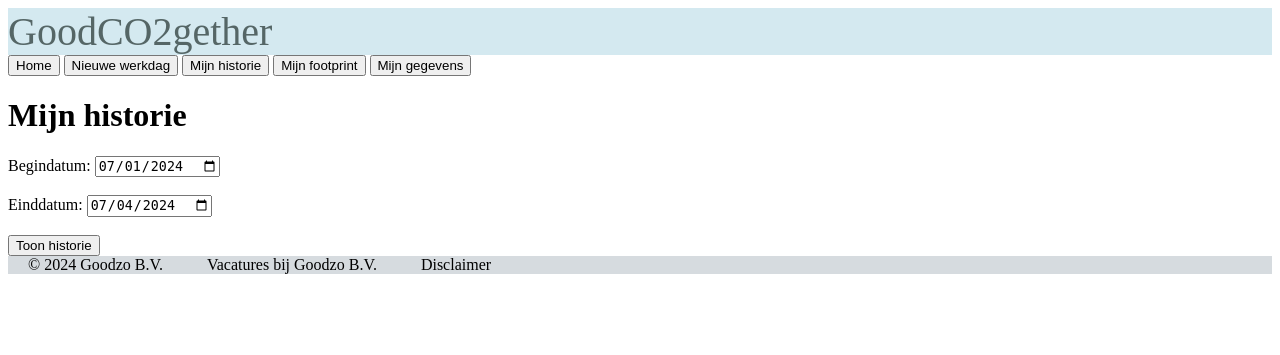
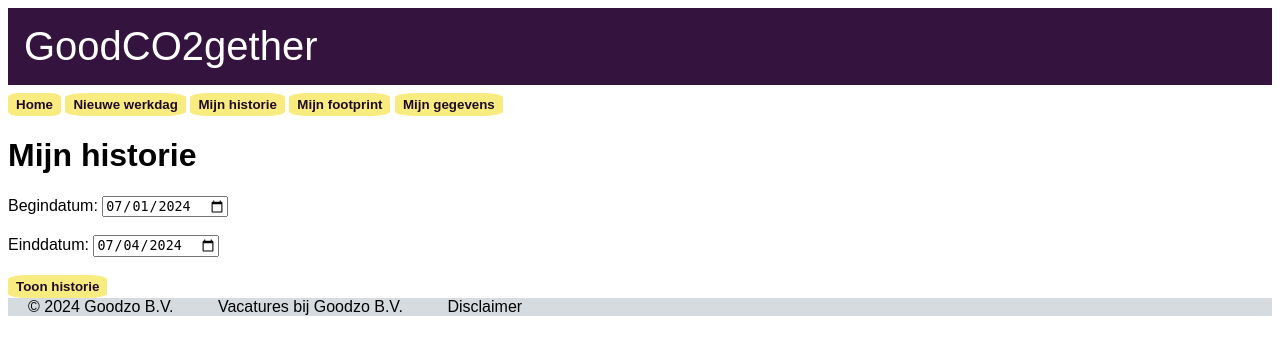
Before and after one commit to Hazeinga4/Goodzo, a Flask app: page /historie in a window 1280 px wide. Shown: the top 355 px of the page. Run offline with Flask 3, Linux system fonts and the light colour scheme.

Commit message:
Lekkerpik

```diff
--- a/static/css/style.css
+++ b/static/css/style.css
@@ -2,10 +2,17 @@
     display: none;
 }
 
+html {
+    font-family: sans-serif;
+}
+
 .header-title {
     font-size: 30pt;
-    color: rgb(85, 102, 102);
-    background-color: rgb(212, 233, 240);
+    color: white;
+    background-color: #34143e;
+    padding: 2vh;
+    margin-bottom: 1vh;
+
 }
 
 
@@ -15,3 +22,16 @@
 .footer-item {
     margin: 20px;
 }
+
+button {
+    background-color: #f8ec81;
+    border: #f8ec81;
+    color: #200b25;
+    font-weight: 700;
+    border-radius: 20%;
+    padding-bottom: 0.5vh;
+    padding-top: 0.5vh;
+    padding-right: 1vh;
+    padding-left: 1vh;
+
+}
```
Also changed, not shown: static/css/index.css (+28 -4 lines), templates/index.html (+10 -5 lines).
